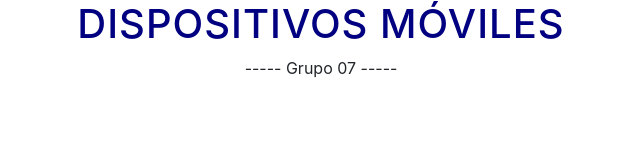
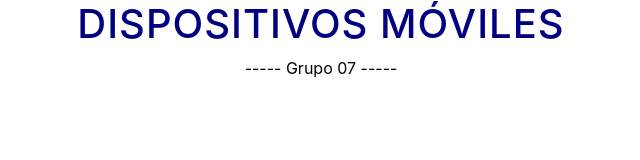
Before and after one commit to ab13027/parcial2tpi, a plain HTML site: page index.html in a window 1280 px wide. Shown: the full height of the page, 319-959 px from the left. Drawn offline with nearby package versions, Linux system fonts and the light colour scheme; no server answers.

Commit message:
Update estilo.css

```diff
--- a/appGrupo07/estilo.css
+++ b/appGrupo07/estilo.css
@@ -87,7 +87,7 @@ img:hover{
 
 p{
     text-align: center;
-    color:black:
+    color:black;
 }
 
 a{
```
